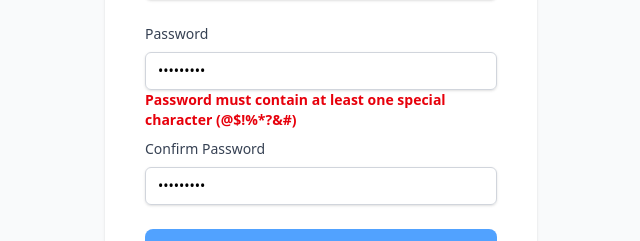
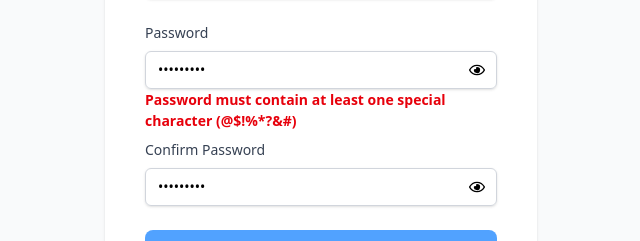
Before and after one commit to ahmedabdelrshed/Med_VQA_Frontend, a React (Vite) app: page /register in a window 1280 px wide. Both pictures are taken after typing "Sample", "Sample", "name@example.com", "Sample123", "Sample123" into the empty fields and a click on the button "Register". Shown: the part 407-648 px from the top of the page, without its empty margins (319-959 px from the left). Built offline with nearby package versions, Linux system fonts and the light colour scheme.

Commit message:
input password component

```diff
--- a/package.json
+++ b/package.json
@@ -18,6 +18,7 @@
     "react": "^19.0.0",
     "react-dom": "^19.0.0",
     "react-hook-form": "^7.54.2",
+    "react-icons": "^5.5.0",
     "react-redux": "^9.2.0",
     "react-router": "^7.2.0",
     "tailwindcss": "^4.0.8",
--- a/src/pages/Login.tsx
+++ b/src/pages/Login.tsx
@@ -3,6 +3,7 @@ import Button from "../ui/Button";
 import Input from "../ui/Input";
 import useLogin from "../hooks/useLogin";
 import ErrorMsg from "../ui/ErrorMsg";
+import InputPassword from "../ui/InputPassword";
 const Login = () => {
   const { errors, handleSubmit, onSubmit, register } = useLogin();
   return (
@@ -33,8 +34,7 @@ const Login = () => {
               >
                 Password
               </label>
-              <Input
-                type="password"
+              <InputPassword
                 placeholder="Please Enter your Password"
                 {...register("password")}
               />
--- a/src/pages/Register.tsx
+++ b/src/pages/Register.tsx
@@ -3,6 +3,7 @@ import Button from "../ui/Button";
 import Input from "../ui/Input";
 import useRegister from "../hooks/useRegister";
 import ErrorMsg from "../ui/ErrorMsg";
+import InputPassword from "../ui/InputPassword";
 
 const Register = () => {
   const { errors, handleSubmit, onSubmit, register } = useRegister();
@@ -60,8 +61,7 @@ const Register = () => {
               >
                 Password
               </label>
-              <Input
-                type="password"
+              <InputPassword
                 placeholder="Please Enter your Password"
                 {...register("password")}
               />
@@ -74,8 +74,7 @@ const Register = () => {
               >
                 Confirm Password
               </label>
-              <Input
-                type="password"
+              <InputPassword
                 placeholder="Repeat Enter your Password"
                 {...register("confirmPassword")}
               />
--- a/src/ui/ErrorMsg.tsx
+++ b/src/ui/ErrorMsg.tsx
@@ -4,7 +4,9 @@ interface IProps {
 
 const ErrorMsg = ({ msg }: IProps) => {
   return msg ? (
-      <span className="block text-red-600 font-semibold text-sm mb-[-15px]">{msg}</span>
+    <span className="block text-red-600 font-semibold text-[14px] mb-[-15px]">
+      {msg}
+    </span>
   ) : null;
 };
 
--- /dev/null
+++ b/src/ui/InputPassword.tsx
@@ -0,0 +1,25 @@
+/* eslint-disable @typescript-eslint/no-empty-object-type */
+import { useState } from "react";
+import { FaRegEye, FaRegEyeSlash } from "react-icons/fa";
+import { forwardRef, InputHTMLAttributes, Ref } from "react";
+import Input from "./Input";
+interface IProps extends InputHTMLAttributes<HTMLInputElement> {}
+
+const InputPassword = forwardRef(
+  ({ ...rest }: IProps, ref: Ref<HTMLInputElement>) => {
+    const [showPassword, setShowPassword] = useState(false);
+    return (
+      <div className="relative">
+        <Input ref={ref} type={showPassword ? "text" : "password"} {...rest} />
+        <span
+          className="absolute right-3 top-1/2 transform -translate-y-1/2 cursor-pointer"
+          onClick={() => setShowPassword((prev) => !prev)}
+        >
+          {showPassword ? <FaRegEyeSlash /> : <FaRegEye />}{" "}
+        </span>
+      </div>
+    );
+  }
+);
+
+export default InputPassword;
```
Also changed, not shown: 1 other file (tests, documents, lock files or other folders). Lines whose indentation alone changed are shown as unchanged.
